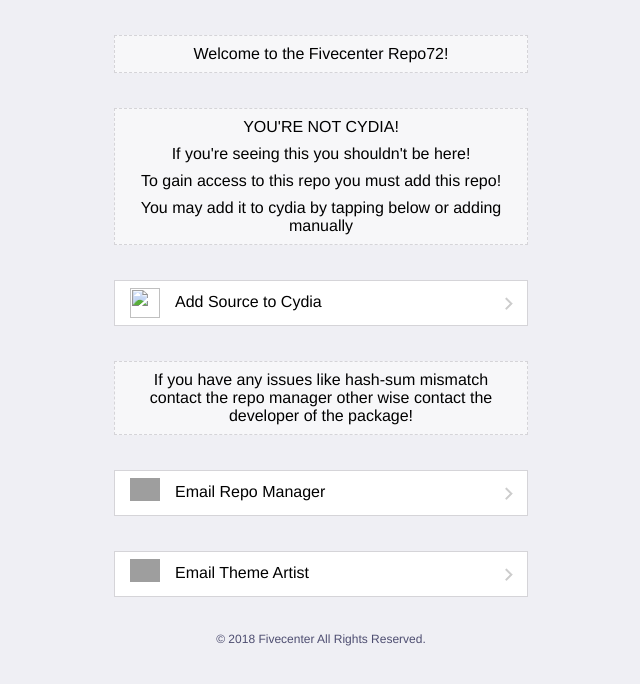
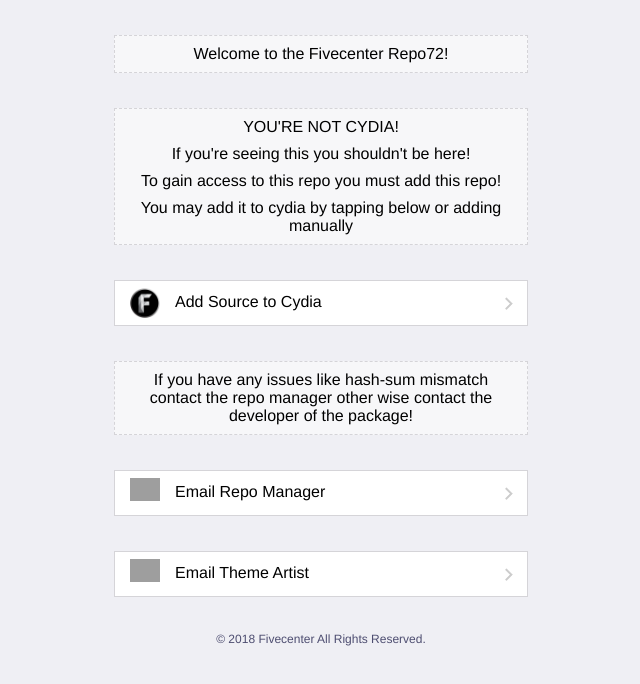
Before and after one commit to fivecenter/ios72, a plain HTML site: page index.html in a window 1280 px wide. Shown: the whole page, without its empty margins (319-959 px from the left). Drawn offline with Linux system fonts and the light colour scheme; grey boxes are pictures that could not be loaded.

Commit message:
Update index.html

```diff
--- a/index.html
+++ b/index.html
@@ -30,7 +30,7 @@
 </block>
 
 <fieldset>
-	<a href="cydia://cydia.saurik.com/api/share#?source=https://fivecenter.github.io/ios73/"><img src="./CydiaIcon.png" class="icon"><div><div><label><p>Add Source to Cydia</p></label><label class="url"><p></p></label></div></div></a>
+	<a href="cydia://cydia.saurik.com/api/share#?source=https://fivecenter.github.io/ios73/"><img src="./CydiaIcon.ico" class="icon"><div><div><label><p>Add Source to Cydia</p></label><label class="url"><p></p></label></div></div></a>
 </fieldset>
 <script type="text/javascript">
     var adfly_id = 10554431;
```
